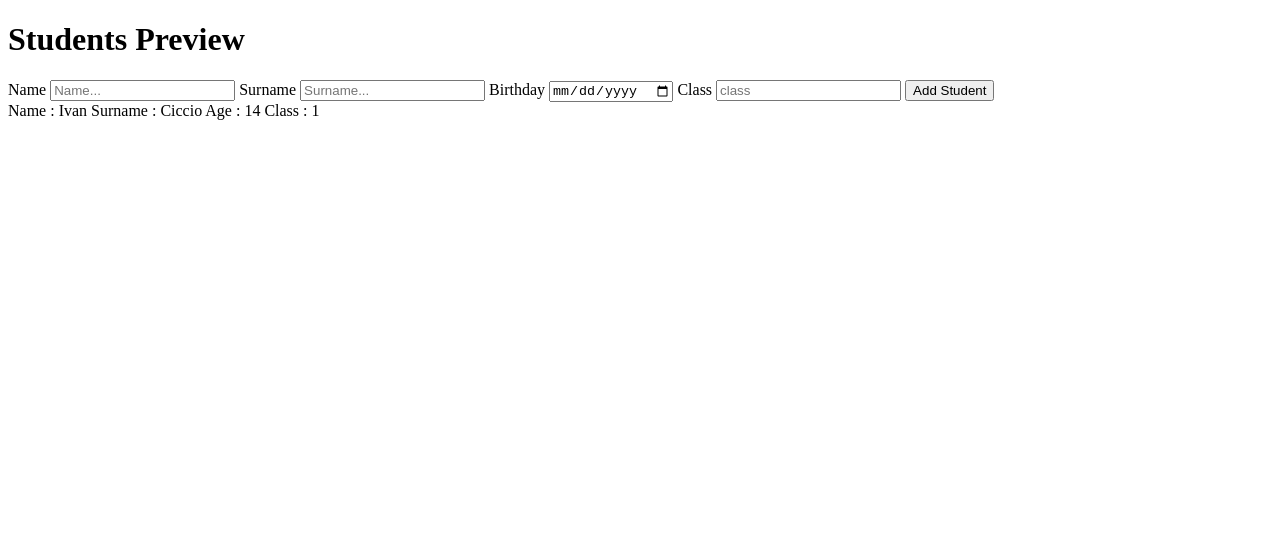
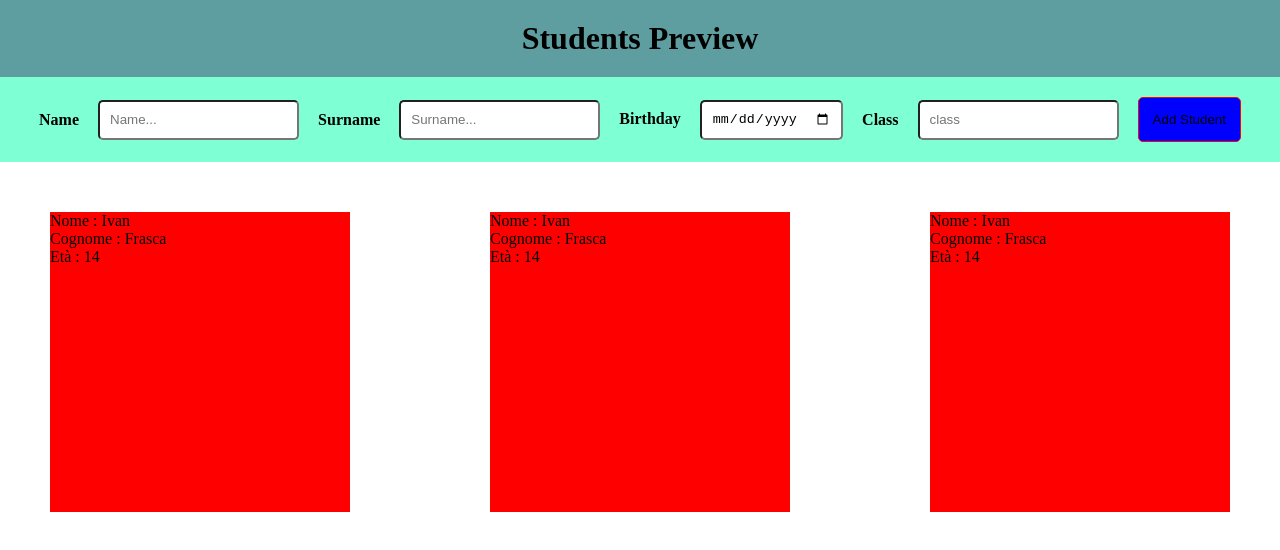
Before and after one commit to giuliobracci/Esercizio-Scuola-Team-2-HRM-Academy, a plain HTML site: page App/pages/index.html in a window 1280 px wide. Drawn offline with Linux system fonts and the light colour scheme.

Commit message:
header-form styled(to be continued)

```diff
--- a/App/pages/index.html
+++ b/App/pages/index.html
@@ -6,14 +6,15 @@
     <meta name="viewport" content="width=device-width, initial-scale=1.0" />
     <title>Document</title>
     <script defer type="module" src="../scripts/app.js"></script>
+    <link rel="stylesheet" href="/App/styles/style.css" />
   </head>
   <body>
     <header>
       <h1>Students Preview</h1>
     </header>
     <main class="list-container">
-            <section>
-                <form>
+      <section class="form-section">
+        <form class="form">
           <label for=""
             >Name
             <input type="text" placeholder="Name..." />
@@ -33,8 +34,34 @@
           <button type="submit">Add Student</button>
         </form>
       </section>
-            <section>
-                <div>Name : Ivan Surname : Ciccio Age : 14 Class : 1</div>
+      <section class="card-container">
+        <article class="card">
+          <ul>
+            <li>
+              Nome : Ivan <br />
+              Cognome : Frasca <br />
+              Età : 14
+            </li>
+          </ul>
+        </article>
+        <article class="card">
+          <ul>
+            <li>
+              Nome : Ivan <br />
+              Cognome : Frasca <br />
+              Età : 14
+            </li>
+          </ul>
+        </article>
+        <article class="card">
+          <ul>
+            <li>
+              Nome : Ivan <br />
+              Cognome : Frasca <br />
+              Età : 14
+            </li>
+          </ul>
+        </article>
       </section>
     </main>
     <footer></footer>
--- /dev/null
+++ b/App/styles/modules/_card.scss
@@ -0,0 +1,11 @@
+.card-container {
+  display: flex;
+  justify-content: space-between;
+  padding: 50px;
+  .card {
+    width: 300px;
+    height: 300px;
+    background-color: red;
+    overflow-y: scroll;
+  }
+}
--- /dev/null
+++ b/App/styles/modules/_form.scss
@@ -0,0 +1,49 @@
+.form-section {
+  .form {
+    display: flex;
+    height: 100%;
+    align-items: center;
+    justify-content: space-evenly;
+    background-color: aquamarine;
+    padding: 20px;
+    label {
+      font-weight: bold;
+      input {
+        border-radius: 5px;
+        height: 40px;
+        margin-left: 15px;
+        padding: 10px;
+      }
+    }
+    button {
+      padding: 14px;
+      background-color: blue;
+      transition: all 0.2s ease-in-out;
+      border-radius: 5px;
+      border: 1px solid red;
+      &:hover {
+        cursor: pointer;
+        padding: 16px;
+        margin: -2px;
+      }
+    }
+  }
+}
+
+@media (max-width: 1150px) {
+  .form-section {
+    .form {
+      flex-direction: column;
+      gap: 15px;
+      label {
+        display: flex;
+        flex-direction: column;
+        align-items: center;
+        gap: 5px;
+        input {
+          margin: 0;
+        }
+      }
+    }
+  }
+}
--- /dev/null
+++ b/App/styles/modules/_header.scss
@@ -0,0 +1,5 @@
+header {
+  text-align: center;
+  padding: 20px;
+  background-color: cadetblue;
+}
--- a/App/styles/style.scss
+++ b/App/styles/style.scss
@@ -0,0 +1,13 @@
+@use "./modules/header";
+@use "./modules/form";
+@use "./modules/card";
+
+* {
+  margin: 0;
+  padding: 0;
+  box-sizing: border-box;
+}
+
+body {
+  height: 100vh;
+}
```
Also changed, not shown: App/scripts/classes/person.js (+4 -4 lines), App/styles/modules/header.css (added), App/styles/style.css, 2 other files. Lines whose indentation alone changed are shown as unchanged.
